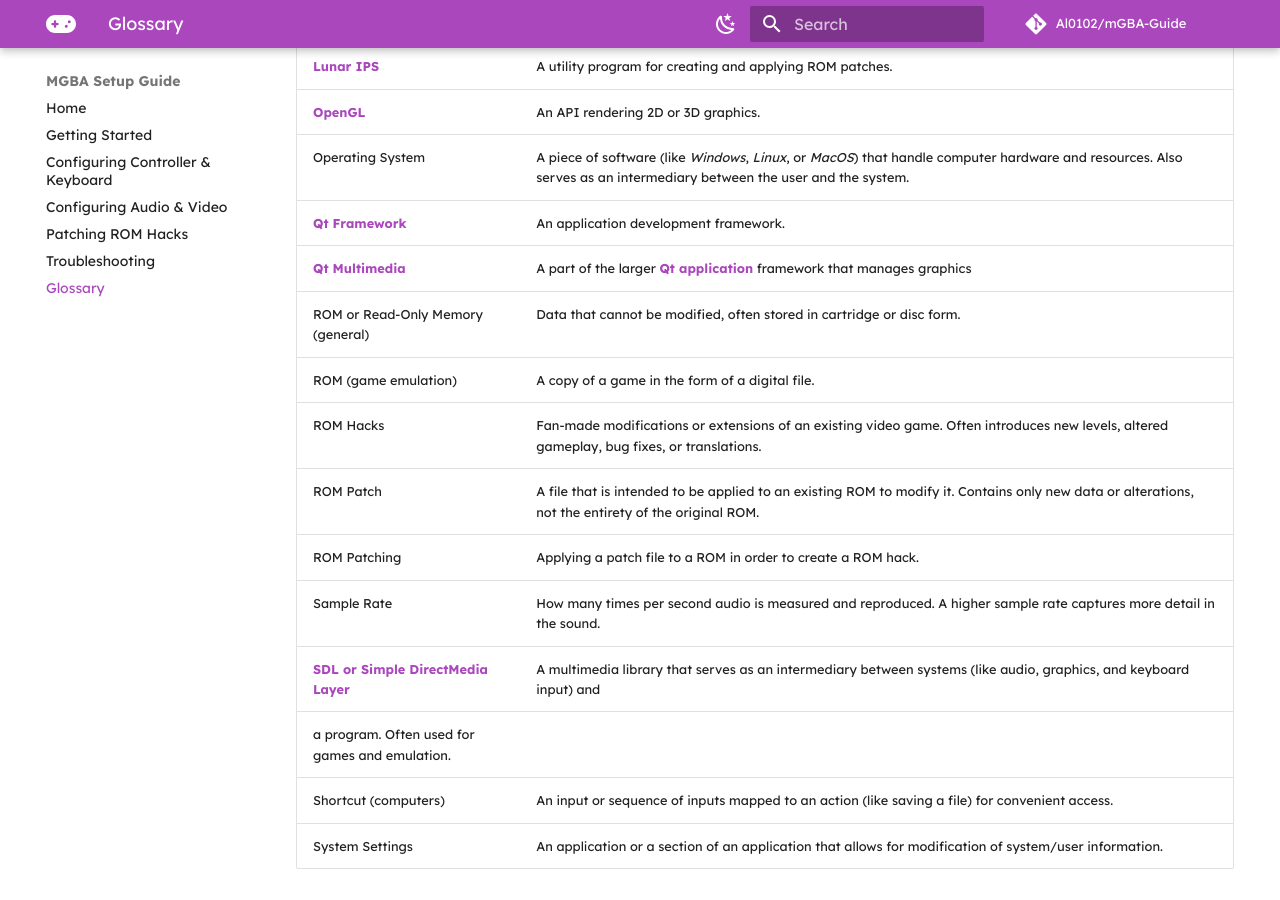
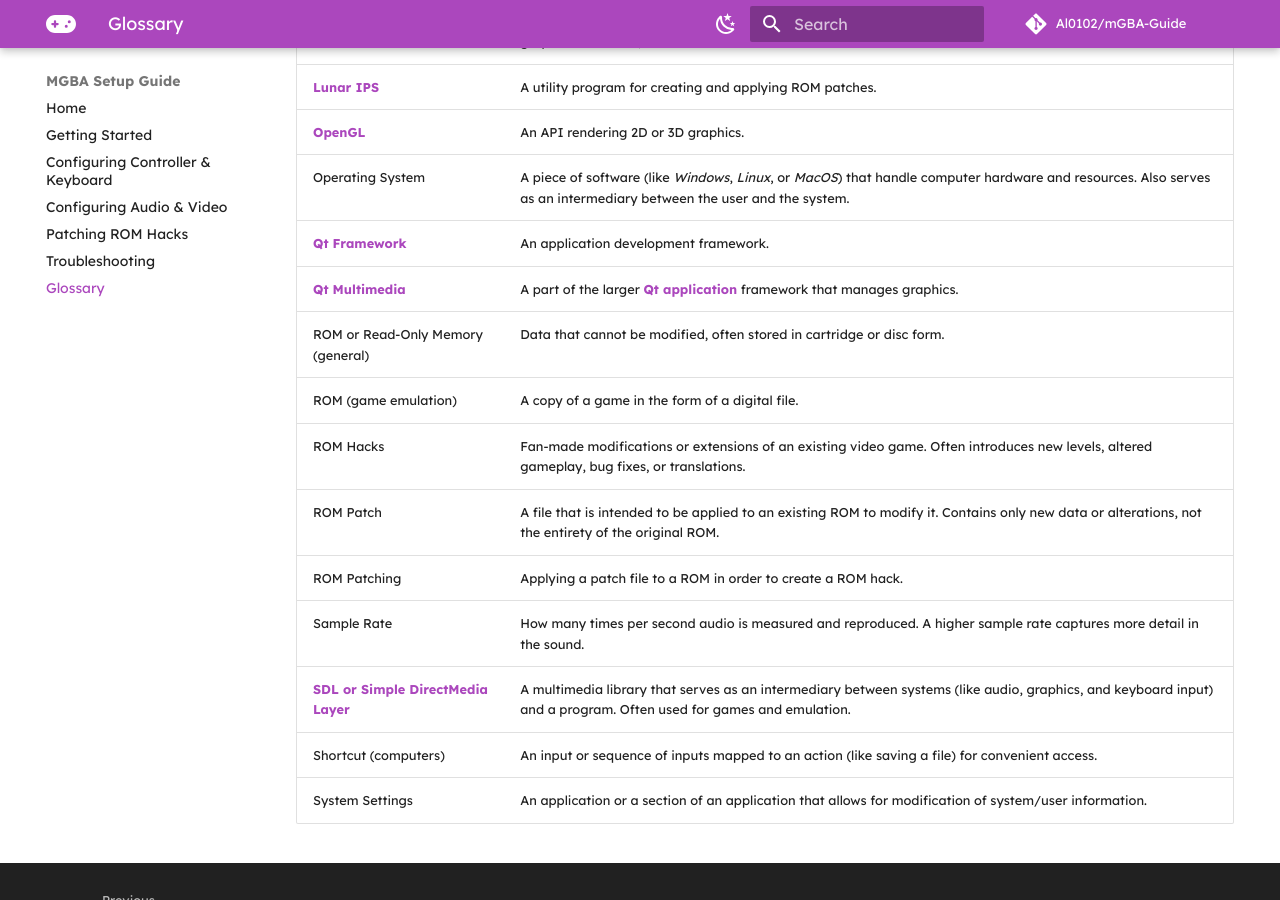
Before and after one commit to Al0102/mGBA-Guide, an MkDocs documentation site: the page built from docs/pages/glossary.md, in a window 1280 px wide and 900 px high, scrolled down 830 px. Built offline with MkDocs 1.6.1 and Material for MkDocs 9.7.7, drawn with Linux system fonts in a browser that asks for light colours; comment, search, counter and statistics services are not loaded.

Commit message:
Fix line break gloassary SDL

```diff
--- a/docs/pages/glossary.md
+++ b/docs/pages/glossary.md
@@ -16,15 +16,14 @@
 | [**Lunar IPS**](https://www.gamebrew.org/wiki/Lunar_IPS) | A utility program for creating and applying ROM patches. |
 | [**OpenGL**](https://www.opengl.org/) | An API rendering 2D or 3D graphics. |
 | Operating System | A piece of software (like *Windows*, *Linux*, or *MacOS*) that handle computer hardware and resources. Also serves as an intermediary between the user and the system. |
-| [**Qt Framework**](https://en.wikipedia.org/wiki/Qt_(software)) | An application development framework.
-| [**Qt Multimedia**](https://doc.qt.io/qt-6/qtmultimedia-index.html) | A part of the larger [**Qt application**](https://en.wikipedia.org/wiki/Qt_(software)) framework that manages graphics |
+| [**Qt Framework**](https://en.wikipedia.org/wiki/Qt_(software)) | An application development framework. |
+| [**Qt Multimedia**](https://doc.qt.io/qt-6/qtmultimedia-index.html) | A part of the larger [**Qt application**](https://en.wikipedia.org/wiki/Qt_(software)) framework that manages graphics. |
 | ROM or Read-Only Memory (general) | Data that cannot be modified, often stored in cartridge or disc form. |
 | ROM (game emulation) | A copy of a game in the form of a digital file. |
 | ROM Hacks | Fan-made modifications or extensions of an existing video game. Often introduces new levels, altered gameplay, bug fixes, or translations. |
 | ROM Patch | A file that is intended to be applied to an existing ROM to modify it. Contains only new data or alterations, not the entirety of the original ROM. |
 | ROM Patching | Applying a patch file to a ROM in order to create a ROM hack.
 | Sample Rate | How many times per second audio is measured and reproduced. A higher sample rate captures more detail in the sound. |
-| [**SDL or Simple DirectMedia Layer**](https://www.libsdl.org/) | A multimedia library that serves as an intermediary between systems (like audio, graphics, and keyboard input) and
-a program. Often used for games and emulation.
+| [**SDL or Simple DirectMedia Layer**](https://www.libsdl.org/) | A multimedia library that serves as an intermediary between systems (like audio, graphics, and keyboard input) and a program. Often used for games and emulation. |
 | Shortcut (computers) | An input or sequence of inputs mapped to an action (like saving a file) for convenient access. |
 | System Settings | An application or a section of an application that allows for modification of system/user information. |
```
